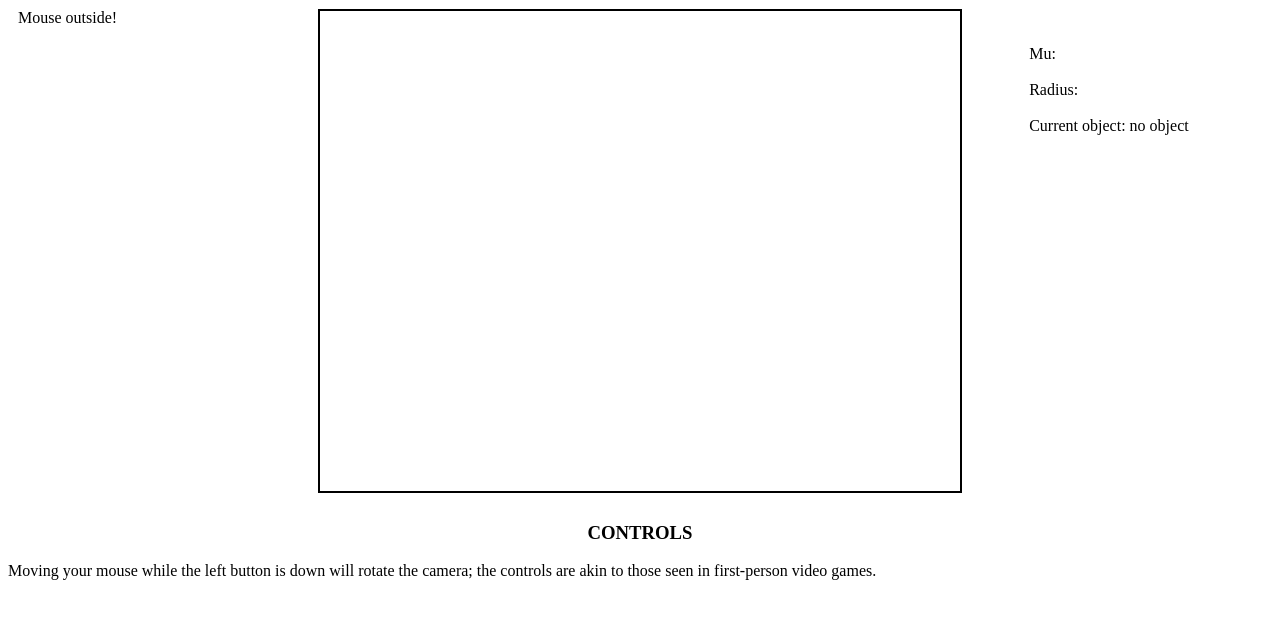
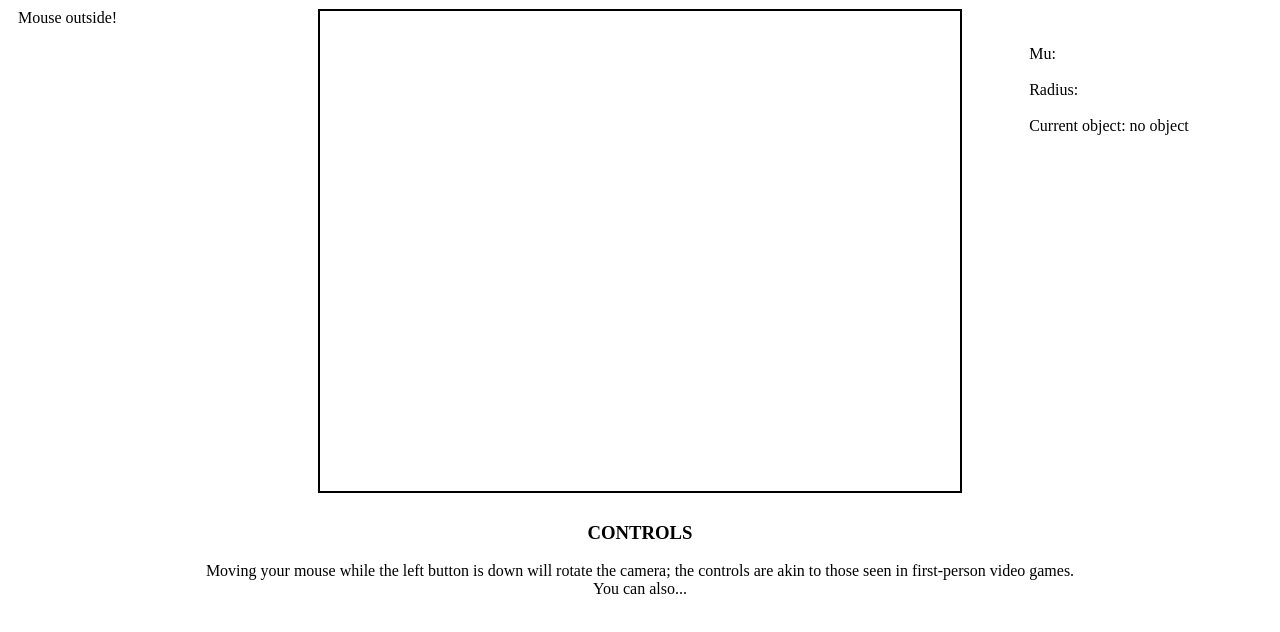
Before and after one commit to dmigranov/friedmann-web, a website with bundled scripts: page index.html in a window 1280 px wide. Shown: the part 56-688 px from the top of the page. Built offline with nearby package versions, Linux system fonts and the light colour scheme; a script that the page names is missing.

Commit message:
some more formatting

```diff
--- a/index.html
+++ b/index.html
@@ -51,6 +51,10 @@
         h3 {
             text-align: center
         }
+
+        #instructions {
+            text-align: center;
+        }
     </style>
 </head>
 
@@ -78,10 +82,12 @@
             <div id="currentObjectOutput">Current object: no object</div>
         </div>
     </div>
-    <div>
+    <div id="instructions">
         <h3>CONTROLS</h3>
-        Moving your mouse while the left button is down will rotate the camera; the controls are akin to those seen in first-person video games.
-
+        Moving your mouse while the left button is down will rotate the camera; the controls are akin to those seen in
+        first-person video games.
+        <br />
+        You can also...
     </div>
 
 
```
